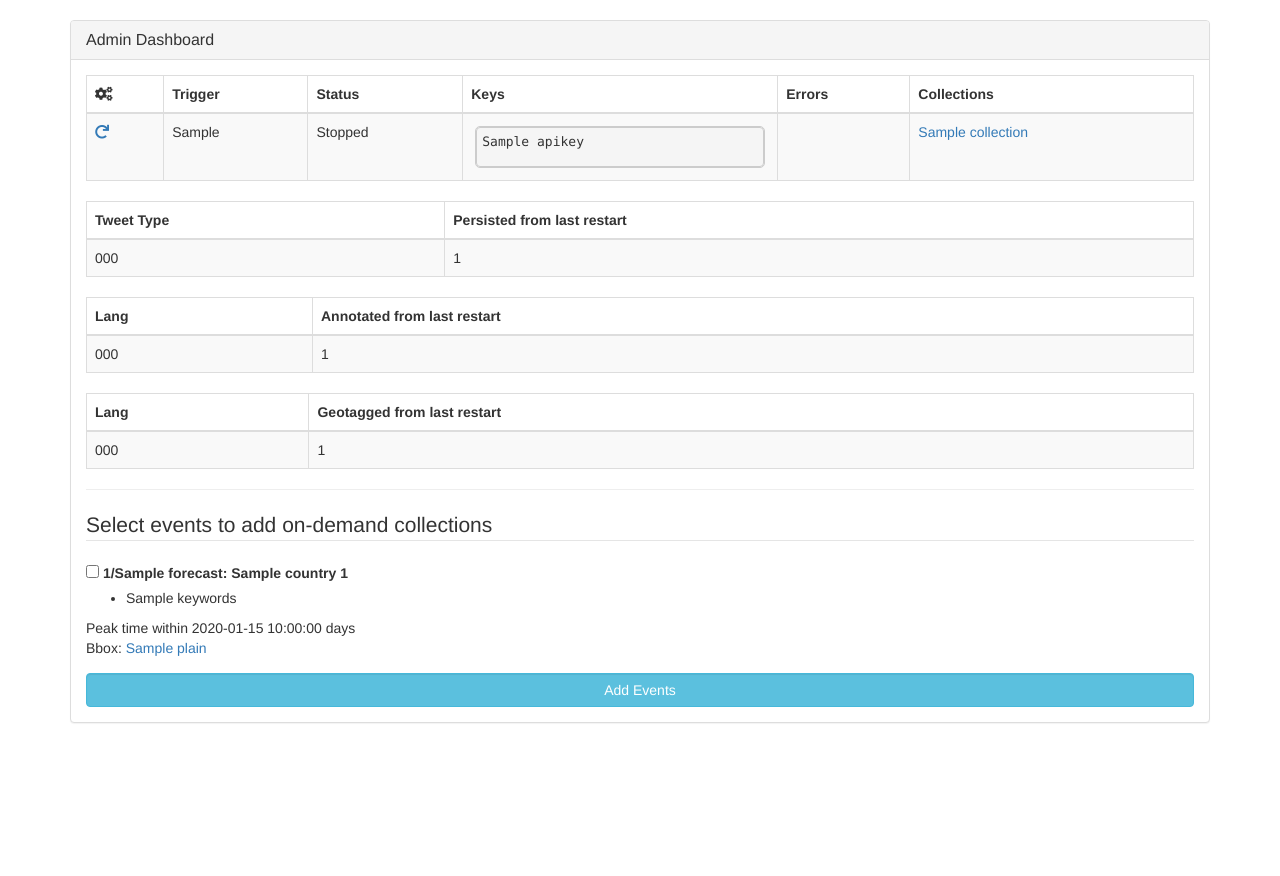
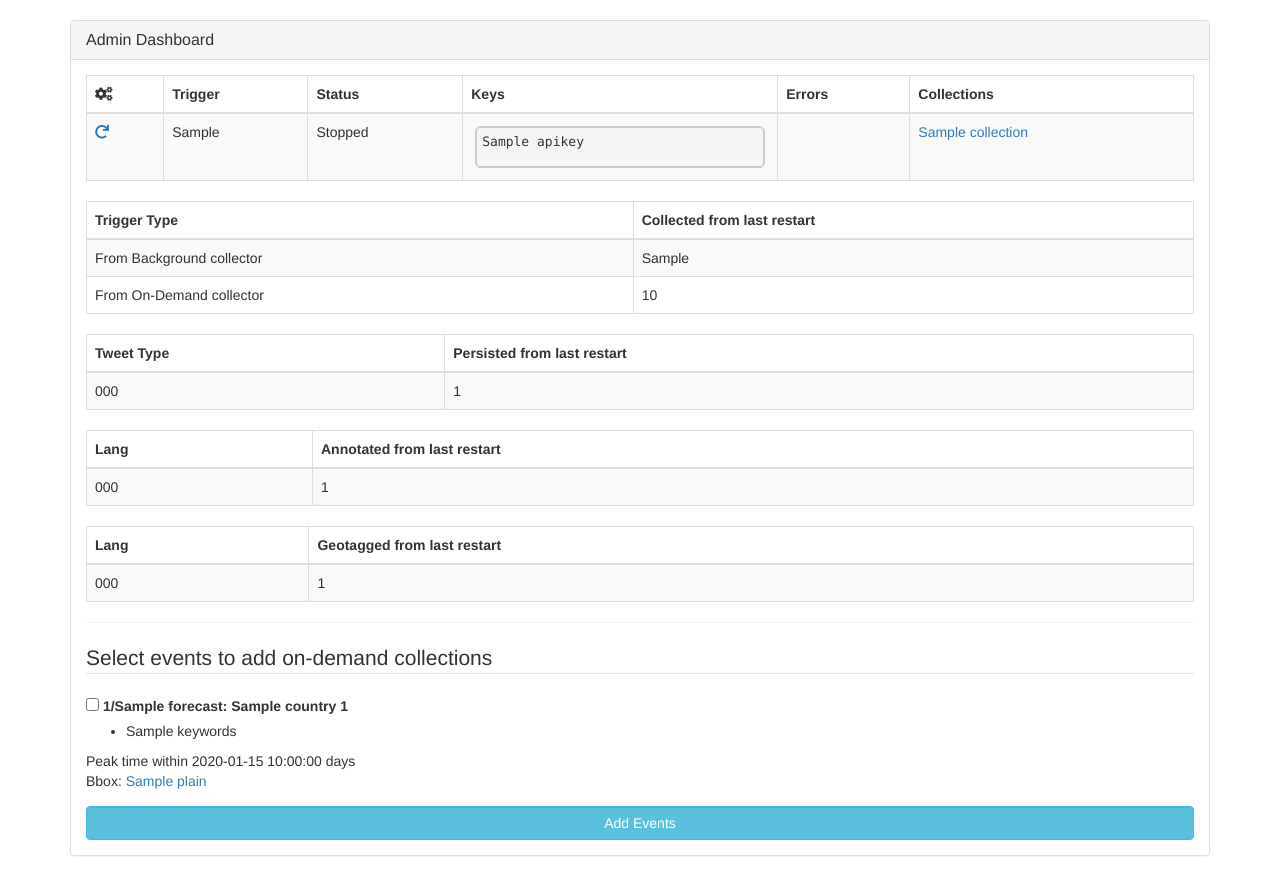
Before and after one commit to domeniconappo/smfr, a Flask app: template web/src/templates/admin.html in a window 1280 px wide. Shown: the part 52-928 px from the top of the page. Before the commit the page ends 775 px from the top, so only its background shows below. Run offline with Flask 2, Linux system fonts and the light colour scheme; the template is opened without the code that fills it: most values are stand-ins (such as "Sample title", 1, 10 or a date in 2020); parts of the project's set-up code (start-up, migrations or seed data) failed here and were passed over; some libraries are stand-ins or nearby versions.

Commit message:
added specific counters for trigger type (backgruond, ondemand, manual

```diff
--- a/persister/src/persister.py
+++ b/persister/src/persister.py
@@ -101,7 +101,8 @@ class Persister:
                             # reconcile with running collections
                             collection = self.reconcile_tweet_with_collection(tweet)
                             if not collection:
-                                self.shared_counter['not-reconciled'] += 1
+                                with self._lock:
+                                    self.shared_counter['not-reconciled'] += 1
                                 file_logger.error('%s', msg)
                                 continue  # continue the consumer for loop
                             tweet.collectionid = collection.id
@@ -111,6 +112,7 @@ class Persister:
                             logger.debug('Saved tweet: %s - collection %d', tweet.tweetid, tweet.collectionid)
 
                         with self._lock:
+                            self.shared_counter[tweet.collection.trigger] += 1
                             self.shared_counter[tweet.ttype] += 1
                             self.shared_counter['{}-{}'.format(tweet.lang, tweet.ttype)] += 1
 
--- a/restserver/src/server/api/admin.py
+++ b/restserver/src/server/api/admin.py
@@ -2,7 +2,7 @@ import logging
 
 from smfrcore.client.api_client import AnnotatorClient, GeocoderClient, PersisterClient
 from smfrcore.utils import DEFAULT_HANDLER
-
+from smfrcore.models.sql import TwitterCollection
 from server.config import RestServerConfiguration
 
 logger = logging.getLogger('RestServer Collectors')
@@ -29,6 +29,8 @@ def get():
         res['collectors'].append(item)
     res['counters'] = AnnotatorClient.counters()[0]
     res['persisted'] = PersisterClient.counters()[0]
+    res['background_collected'] = res['persisted'].pop(TwitterCollection.TRIGGER_BACKGROUND, 0)
+    res['on-demand_collected'] = res['persisted'].pop(TwitterCollection.TRIGGER_ONDEMAND, 0)
     res['geo_counters'] = GeocoderClient.counters()[0]
     return res, 200
 
--- a/web/src/templates/admin.html
+++ b/web/src/templates/admin.html
@@ -53,6 +53,27 @@
 
               </table>
             {% endif %}
+
+            {% if data and data.background_collected %}
+                <table class="table table-striped table-bordered table-list">
+                <thead>
+                    <tr>
+                        <th>Trigger Type</th>
+                        <th>Collected from last restart</th>
+                    </tr>
+                </thead>
+                <tbody>
+                <tr>
+                    <td>From Background collector</td>
+                    <td>{{ data.background_collected }}</td>
+                </tr>
+                <tr>
+                    <td>From On-Demand collector</td>
+                    <td>{{ data.on-demand_collected }}</td>
+                </tr>
+                </tbody>
+              </table>
+            {%  endif %}
 
              {% if data and data.persisted %}
                 <table class="table table-striped table-bordered table-list">
```
